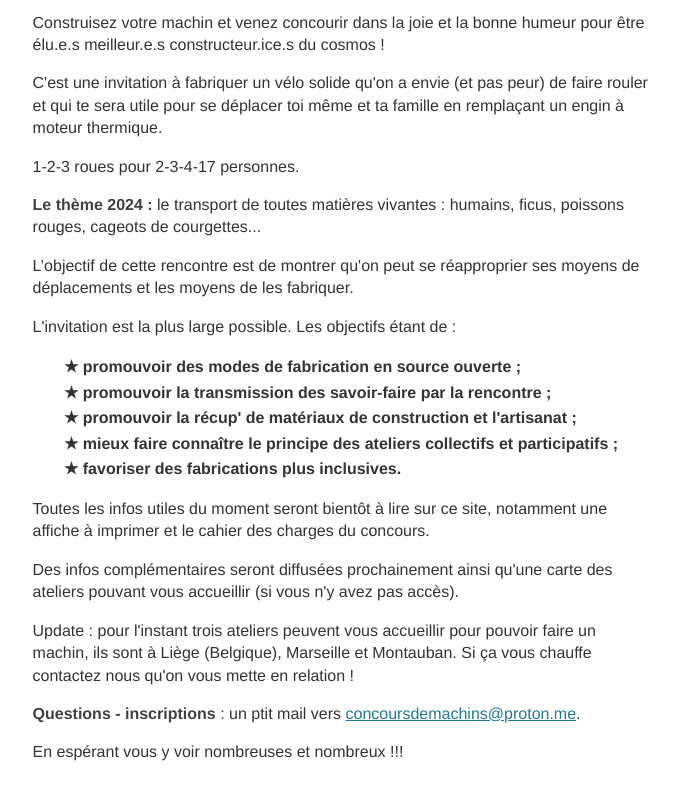
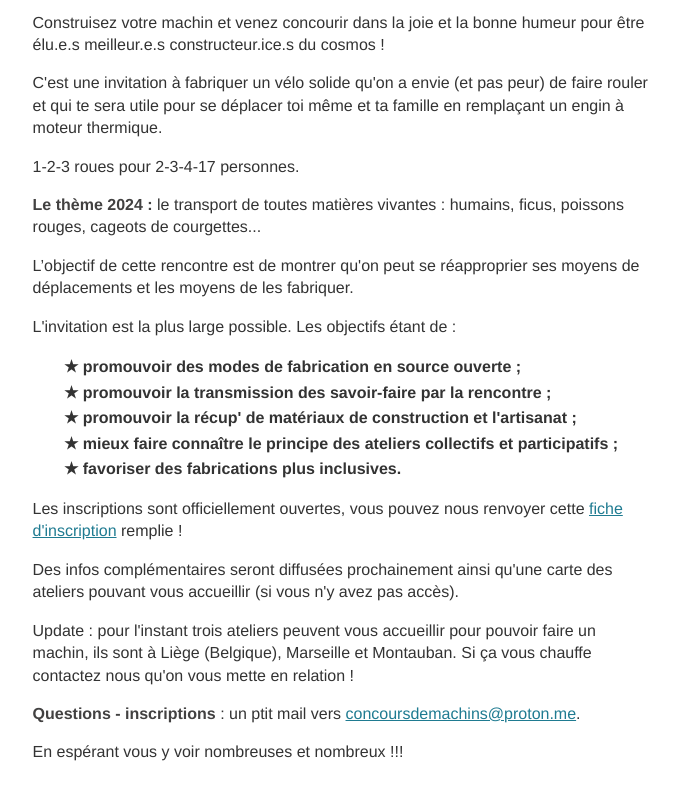
Before and after one commit to souen/concoursdemachins, a plain HTML site: page index.html in a window 1280 px wide. Shown: the part 1596-2396 px from the top of the page, without its empty margins (296-973 px from the left). Drawn offline with Linux system fonts and the light colour scheme.

Commit message:
Update index.html

```diff
--- a/index.html
+++ b/index.html
@@ -95,7 +95,7 @@
 				<li>★ mieux faire connaître le principe des ateliers collectifs et participatifs ;</li>
 				<li>★ favoriser des fabrications plus inclusives.</li>
 			</ul>
-			<p>Toutes les infos utiles du moment seront bientôt à lire sur ce site, notamment une affiche à imprimer et le cahier des charges du concours.</p>
+			<p>Les inscriptions sont officiellement ouvertes, vous pouvez nous renvoyer cette <a href="files/fiche d'inscription 2024.pdf">fiche d'inscription</a> remplie !</p>
 			<p>Des infos complémentaires seront diffusées prochainement ainsi qu'une carte des ateliers pouvant vous accueillir (si vous n'y avez pas accès).</p>
 			<p>Update : pour l'instant trois ateliers peuvent vous accueillir pour pouvoir faire un machin, ils sont à Liège (Belgique), Marseille et Montauban. Si ça vous chauffe contactez nous qu'on vous mette en relation !</p>
 			<p><strong>Questions - inscriptions</strong> : un ptit mail vers <a href="mailto:concoursdemachins@proton.me">concoursdemachins@proton.me</a>.</p>
```
